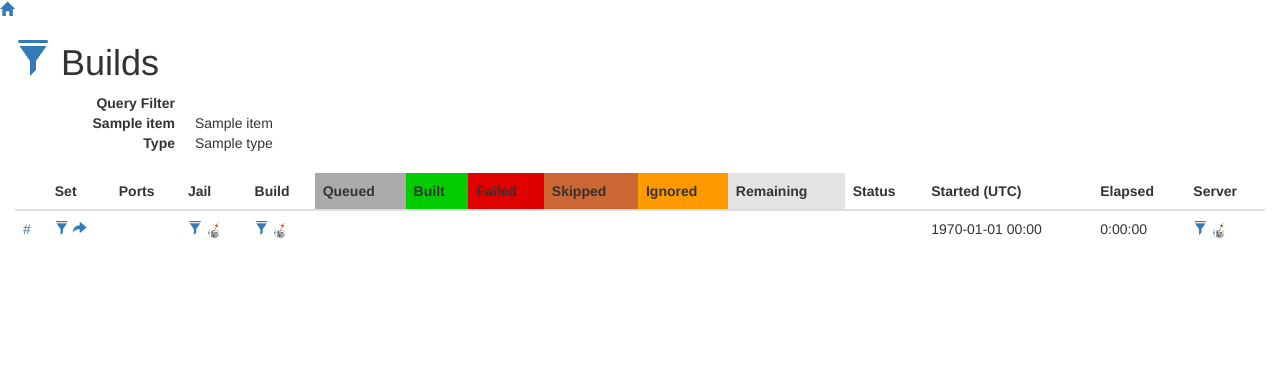
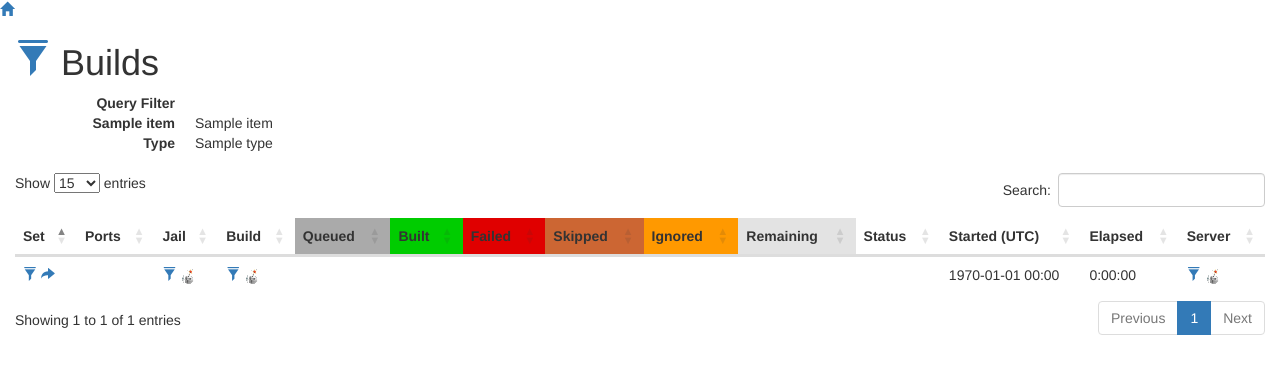
Before and after one commit to bdrewery/pkg-status.freebsd.org, a Flask app: template templates/builds.html in a window 1280 px wide. Shown: the top 374 px of the page. Run offline with Flask 2, Linux system fonts and the light colour scheme; the template is opened without the code that fills it: most values are stand-ins (such as "Sample title", 1, 10 or a date in 2020); some libraries are stand-ins or nearby versions.

Commit message:
First iteration of using DataTables

```diff
--- a/pkgstatus.py
+++ b/pkgstatus.py
@@ -53,34 +53,34 @@ def create_app():
     def index():
         return builds()
 
-    def _builds():
-        query = {}
-        for key, value in request.args.iteritems():
-            query[key] = value
-        if "setname" in query:
-            if query['setname'] == "default":
-                query['setname'] = ''
-        if "all" in query:
-            del(query['all'])
-            latest = False
-        else:
-            query['latest'] = True
-            latest = True
-        if "type" in query:
-            build_types = query['type'].split(',')
-            query['type'] = {'$in': build_types}
+    def _builds(filter):
+        query = {'latest': True}
+        latest = True
+        if filter is not None:
+            for key, value in filter.iteritems():
+                query[key] = value
+            if "setname" in query:
+                if query['setname'] == "default":
+                    query['setname'] = ''
+            if "all" in query:
+                del(query['all'])
+                del(query['latest'])
+                latest = False
+            if "type" in query:
+                build_types = query['type'].split(',')
+                query['type'] = {'$in': build_types}
         build_results = _get_builds(query)
         return {'builds': build_results['builds'],
                 'filter': build_results['filter']}
 
     @app.route('/api/1/builds')
     def api_builds():
-        results = _builds()
+        results = _builds(request.args.get('filter', {}))
         return jsonify(results)
 
     @app.route('/builds')
     def builds():
-        results = _builds()
+        results = _builds(request.args)
         results['servers'] = get_server_map()
         return render_template('builds.html', **results)
 
--- a/static/pkgstatus.js
+++ b/static/pkgstatus.js
@@ -1,3 +1,17 @@
 $(function () {
   $('[data-toggle="tooltip"]').tooltip({'placement': 'bottom'});
 })
+
+$.extend( $.fn.dataTable.defaults, {
+    autoWidth: false,
+    deferRender: true,
+    lengthMenu: [[5,10,15,25,50,100,200, -1],[5,10,15,25,50,100,200,"All"]],
+    pageLength: 15,
+    orderClasses: true,
+    renderer: "bootstrap",
+    stateSave: false
+});
+
+$(function () {
+  $('[data-datatable="true"]').dataTable().show();
+})
--- a/templates/base.html
+++ b/templates/base.html
@@ -4,8 +4,10 @@
 
 {% block styles %}
 {{super()}}
-<link rel="stylesheet"
-      href="{{url_for('.static', filename='pkgstatus.css')}}">
+{# <link rel="stylesheet" href="//cdn.datatables.net/1.10.6/css/jquery.dataTables.min.css"></link> #}
+<link rel="stylesheet" href="//cdn.datatables.net/responsive/1.0.5/css/dataTables.responsive.css"></link>
+<link rel="stylesheet" href="//cdn.datatables.net/plug-ins/1.10.6/integration/bootstrap/3/dataTables.bootstrap.css"></link>
+<link rel="stylesheet" href="{{url_for('.static', filename='pkgstatus.css')}}"></link>
 {% endblock %}
 
 {% block content %}
@@ -22,5 +24,8 @@
 
 {% block scripts %}
 {{super()}}
+<script src="//cdn.datatables.net/1.10.6/js/jquery.dataTables.min.js"></script>
+<script src="//cdn.datatables.net/responsive/1.0.5/js/dataTables.responsive.js"></script>
+<script src="//cdn.datatables.net/plug-ins/1.10.6/integration/bootstrap/3/dataTables.bootstrap.min.js"></script>
 <script src="{{ url_for('static', filename='pkgstatus.js') }}"></script>
 {% endblock %}
--- a/templates/builds.html
+++ b/templates/builds.html
@@ -12,20 +12,20 @@ Only displaying latest matching builds.
 
   {{ pkgstatus.print_filter(filter, type=build_type) }}
 
-  <table class="table">
+  <table class="table display compact text-nowrap"
+    data-datatable="true" id="table_{{ build_type }}" width="100%">
     <thead>
       <tr>
-        <th></th>
         <th>Set</th>
         <th>Ports</th>
         <th>Jail</th>
         <th>Build</th>
-        <th class="queued">Queued</th>
-        <th class="built">Built</th>
-        <th class="failed">Failed</th>
-        <th class="skipped">Skipped</th>
-        <th class="ignored">Ignored</th>
-        <th class="remaining">Remaining</th>
+        <th class="queued" title="Queued" data-toggle="tooltip" data-container="body"><span class="visible-md visible-lg">Queued</span><span class="hidden-md hidden-lg">Q</th>
+        <th class="built" title="Built" data-toggle="tooltip" data-container="body"><span class="visible-md visible-lg">Built</span><span class="hidden-md hidden-lg">B</th>
+        <th class="failed" title="Failed" data-toggle="tooltip" data-container="body"><span class="visible-md visible-lg">Failed</span><span class="hidden-md hidden-lg">F</th>
+        <th class="skipped" title="Skipped" data-toggle="tooltip" data-container="body"><span class="visible-md visible-lg">Skipped</span><span class="hidden-md hidden-lg">S</th>
+        <th class="ignored" title="Ignored" data-toggle="tooltip" data-container="body"><span class="visible-md visible-lg">Ignored</span><span class="hidden-md hidden-lg">I</th>
+        <th class="remaining" title="Remaining" data-toggle="tooltip" data-container="body"><span class="visible-md visible-lg">Remaining</span><span class="hidden-md hidden-lg">R</th>
         <th>Status</th>
         <th>Started (UTC)</th>
         <th>Elapsed</th>
@@ -35,23 +35,29 @@ Only displaying latest matching builds.
     <tbody>
     {% for build in builds %}
       <tr id="{{ build._id }}">
-        <td><a href="#{{ build._id }}">#</a></td>
         <td>{{ pkgstatus.linkset(build.setname) }}</td>
         <td>{{ build.ptname }}</td>
         <td>{{ pkgstatus.linkjail(build, servers) }}</td>
         <td>{{ pkgstatus.linkbuild(build, servers) }}</td>
-        <td>{{ build.stats.queued }}</td>
+        <td data-filter="no">{{ build.stats.queued }}</td>
         {% for stat in ["built", "failed", "skipped", "ignored"] %}
-        <td>{{ build.stats[stat] }}
+        <td data-filter="no" data-order="{{ build.stats[stat] }}">{{ build.stats[stat] }}
           {%- if build.new_stats and build.new_stats[stat] -%}
-          &nbsp;<a href="{{ url_for('build', buildid=build._id) }}">(+{{ build.new_stats[stat] }})</a>
+          &nbsp;<a
+            href="{{ url_for('build', buildid=build._id) }}#new_{{ stat }}">
+            (+{{ build.new_stats[stat] }})
+          </a>
           {%- endif -%}
         </td>
         {% endfor %}
-        <td>{{ build.stats.remaining }}</td>
+        <td data-filter="no">{{ build.stats.remaining }}</td>
         <td>{{ build.status }}</td>
-        <td>{{ (build.snap.now - build.snap.elapsed) | datetime }}</td>
-        <td>{{ build.snap.elapsed|duration }}</td>
+        <td data-order="{{ (build.snap.now - build.snap.elapsed) }}">
+          {{ (build.snap.now - build.snap.elapsed) | datetime }}
+        </td>
+        <td data-order="{{ build.snap.elapsed }}">
+          {{ build.snap.elapsed|duration }}
+        </td>
         <td>{{ pkgstatus.linkserver(build, servers) }}</td>
       </tr>
     {%- endfor -%}
```
Also changed, not shown: static/pkgstatus.css (+8 -0 lines), templates/build.html (+6 -3 lines).
